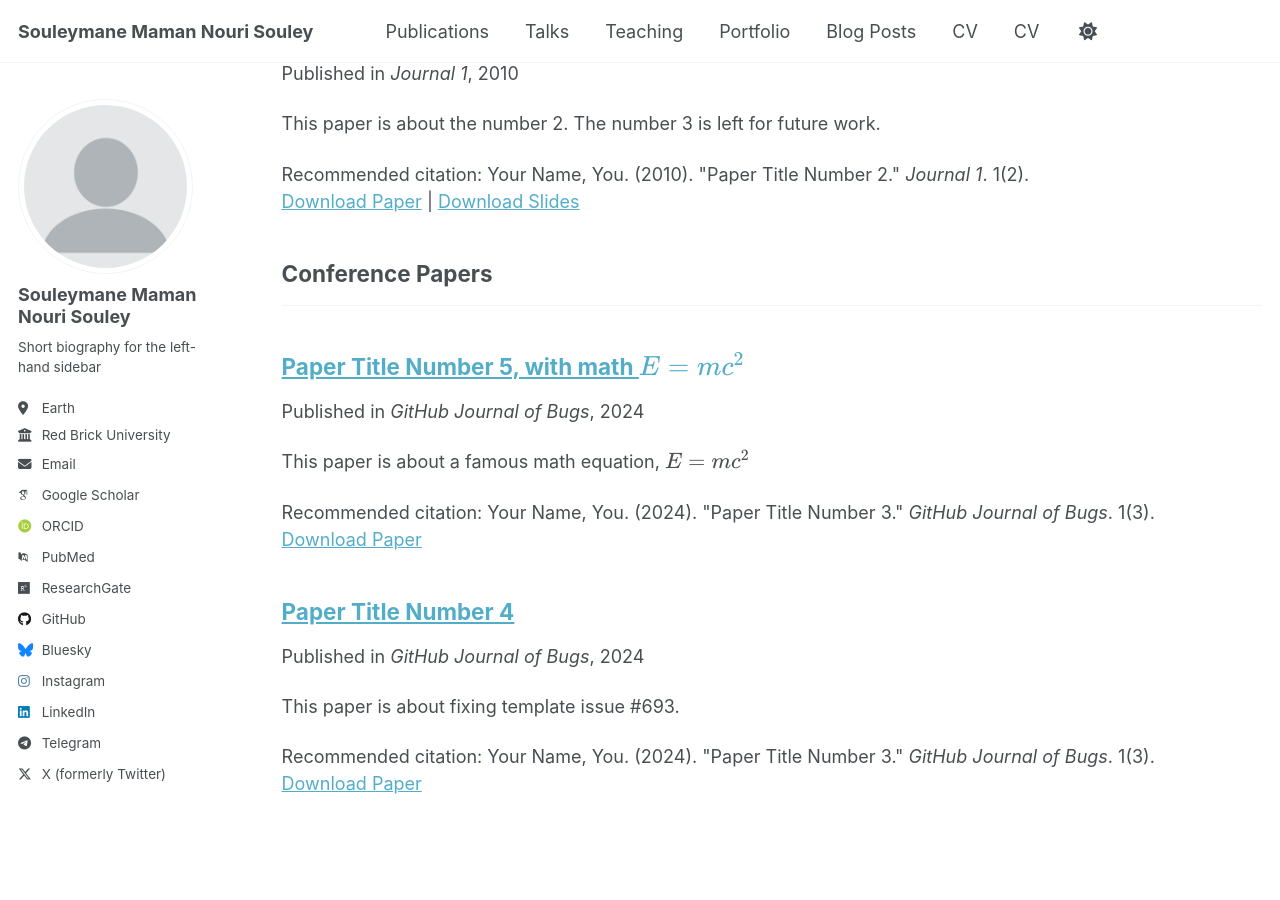
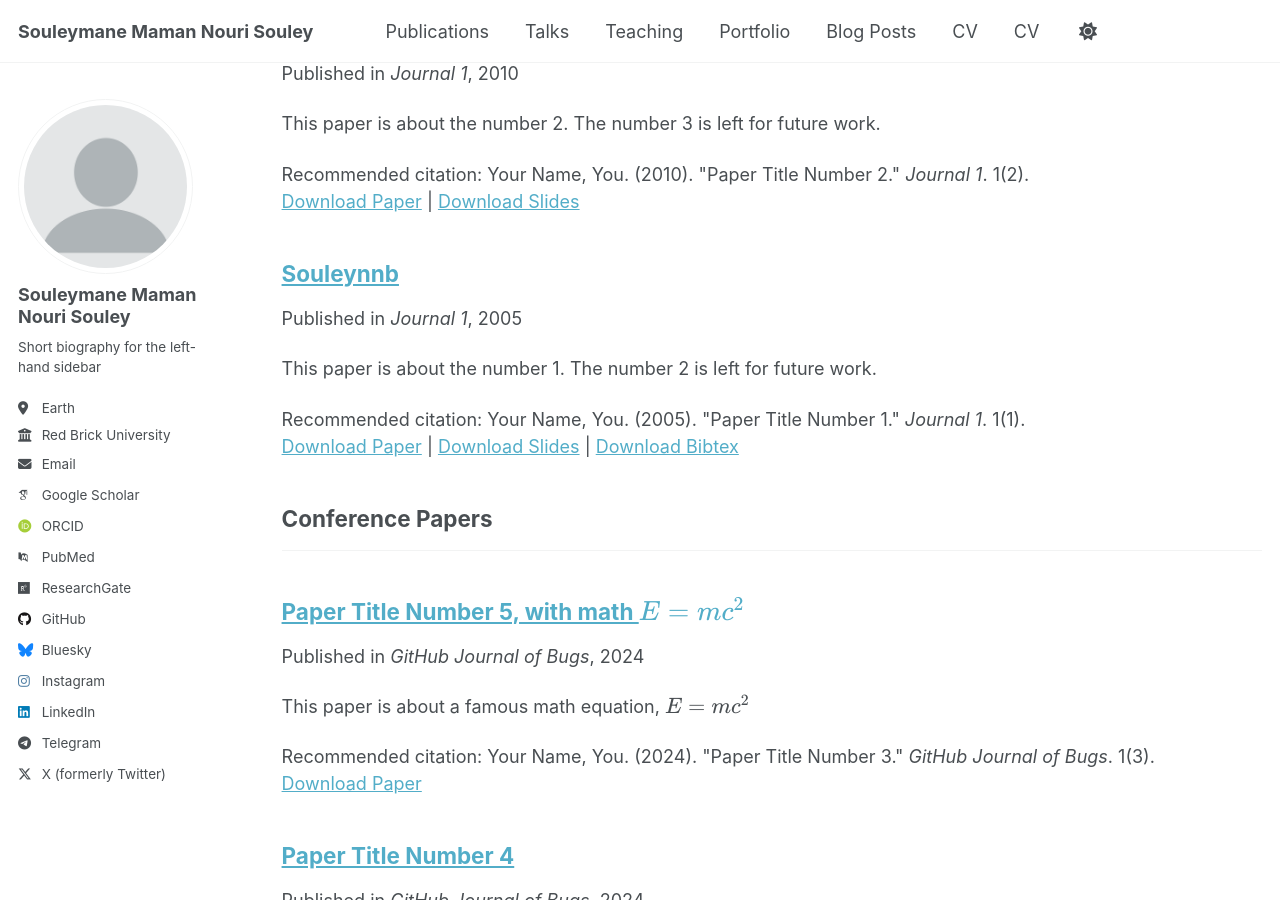
Before and after one commit to halieute/halieute.github.io, a Jekyll site: the page built from _pages/publications.html, in a window 1280 px wide and 900 px high, scrolled down 534 px. Built offline with Jekyll 4.4.1, drawn with Linux system fonts in a browser that asks for light colours; some web fonts are replaced; a script that is not in the unit is left out; a file with an impossible date is left out.

Commit message:
Update publication date and permalink for paper

```diff
--- a/_publications/2009-10-01-paper-title-number-1.md
+++ b/_publications/2009-10-01-paper-title-number-1.md
@@ -2,13 +2,13 @@
 title: "Souleynnb"
 collection: publications
 category: manuscripts
-permalink: /publication/2009-10-01-paper-title-number-1
+permalink: /publication/2005-10-01-paper-title-number-1
 excerpt: 'This paper is about the number 1. The number 2 is left for future work.'
-date: 2025
+date: 2005-10-01
 venue: 'Journal 1'
 slidesurl: 'http://academicpages.github.io/files/slides1.pdf'
 paperurl: 'http://academicpages.github.io/files/paper1.pdf'
 bibtexurl: 'http://academicpages.github.io/files/bibtex1.bib'
-citation: 'Your Name, You. (2009). &quot;Paper Title Number 1.&quot; <i>Journal 1</i>. 1(1).'
+citation: 'Your Name, You. (2005). &quot;Paper Title Number 1.&quot; <i>Journal 1</i>. 1(1).'
 ---
 The contents above will be part of a list of publications, if the user clicks the link for the publication than the contents of section will be rendered as a full page, allowing you to provide more information about the paper for the reader. When publications are displayed as a single page, the contents of the above "citation" field will automatically be included below this section in a smaller font.
```
